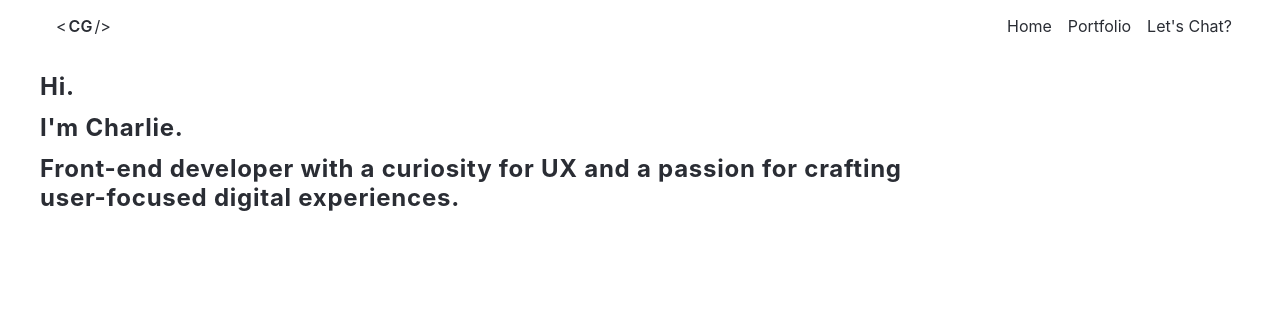
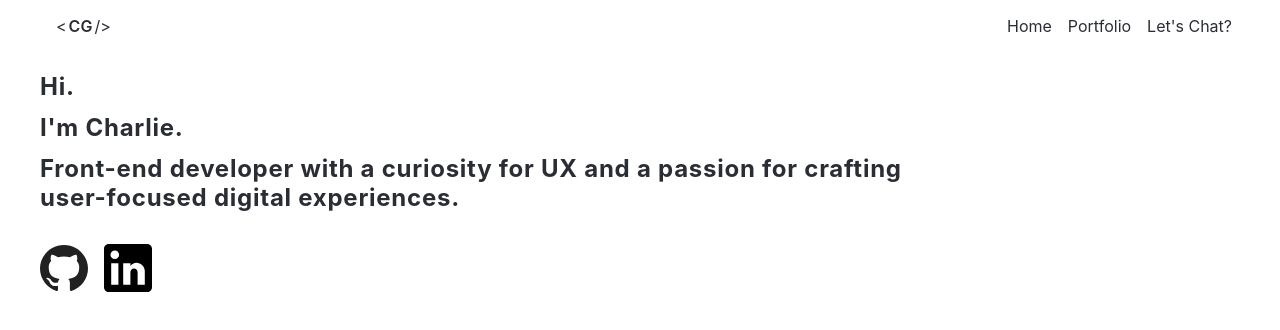
Before and after one commit to cgooderham94/Charlie-Gooderham-Portfolio, a React (Create React App) app: page / in a window 1280 px wide. Shown: the top 330 px of the page. Built offline with nearby package versions, Linux system fonts and the light colour scheme.

Commit message:
Add social links component with child social link component. Set array of social profiles and render. Add social links to landing container.

```diff
--- /dev/null
+++ b/src/components/SocialLinks/SocialLink/SocialLink.js
@@ -0,0 +1,12 @@
+import classes from "./SocialLink.module.css";
+
+const SocialLink = (props) => {
+    return (
+        <a href={props.url} className={classes.SocialLink} target="_blank" rel="noopener">
+            <img src={props.icon} alt={props.platformName + ' Logo'} width="48" height="48" />
+            <span className={classes.TextSr}>{ props.platformName }</span>
+        </a>
+    );
+}
+
+export default SocialLink;
--- /dev/null
+++ b/src/components/SocialLinks/SocialLink/SocialLink.module.css
@@ -0,0 +1,21 @@
+.SocialLink {
+    display: flex;
+    align-items: center;
+}
+
+.SocialLink:not(:last-child) {
+    margin-right: 1rem;
+}
+
+.SocialLink img {
+    width: 48px;
+    height: auto;
+}
+
+.TextSr {
+    position: absolute;
+    width: 1px;
+    height: 1px;
+    overflow: hidden;
+    opacity: 0;
+}
--- /dev/null
+++ b/src/components/SocialLinks/SocialLinks.js
@@ -0,0 +1,34 @@
+import SocialLink from './SocialLink/SocialLink';
+
+import github from './github.svg';
+import linkedin from './linkedin.svg';
+import classes from "./SocialLinks.module.css"
+
+const SocialLinks = () => {
+    let socialPlatforms = [
+        {
+            name: 'Github',
+            icon: github,
+            url: 'https://github.com/cgooderham94'
+        },
+        {
+            name: 'LinkedIn',
+            icon: linkedin,
+            url: 'https://www.linkedin.com/in/charles-gooderham/'
+        }
+    ]
+
+    return (
+        <div className={classes.SocialLinks}>
+            {
+                socialPlatforms.map((platform, index) => {
+                    return <SocialLink
+                                key={platform.name} platformName={platform.name}
+                                url={platform.url} icon={platform.icon} />
+                })
+            }
+        </div>
+    );
+}
+
+export default SocialLinks;
--- /dev/null
+++ b/src/components/SocialLinks/SocialLinks.module.css
@@ -0,0 +1,6 @@
+.SocialLinks {
+    display: flex;
+    flex-wrap: wrap;
+    /* TODO: Don't really want to apply context-specific style here. Find a workaround. */
+    margin-top: auto;
+}
--- a/src/containers/Landing/Landing.js
+++ b/src/containers/Landing/Landing.js
@@ -1,13 +1,14 @@
 import React from 'react';
 
 import Headline from '../../components/Headline/Headline';
-
+import SocialLinks from '../../components/SocialLinks/SocialLinks';
 import classes from './Landing.module.css';
 
 const Landing = () => {
     return (
-        <section>
+        <section className={classes.Landing}>
             <Headline></Headline>
+            <SocialLinks></SocialLinks>
         </section>
     );
 }
--- a/src/containers/Landing/Landing.module.css
+++ b/src/containers/Landing/Landing.module.css
@@ -0,0 +1,8 @@
+.Landing {
+    display: flex;
+    flex-direction: column;
+    flex-grow: 1;
+    /* Minus nav offset */
+    max-height: calc(100vh - 50px);
+    padding-bottom: 2rem;
+}
```
Also changed, not shown: src/components/SocialLinks/github.svg (added), src/components/SocialLinks/linkedin.svg (added).
